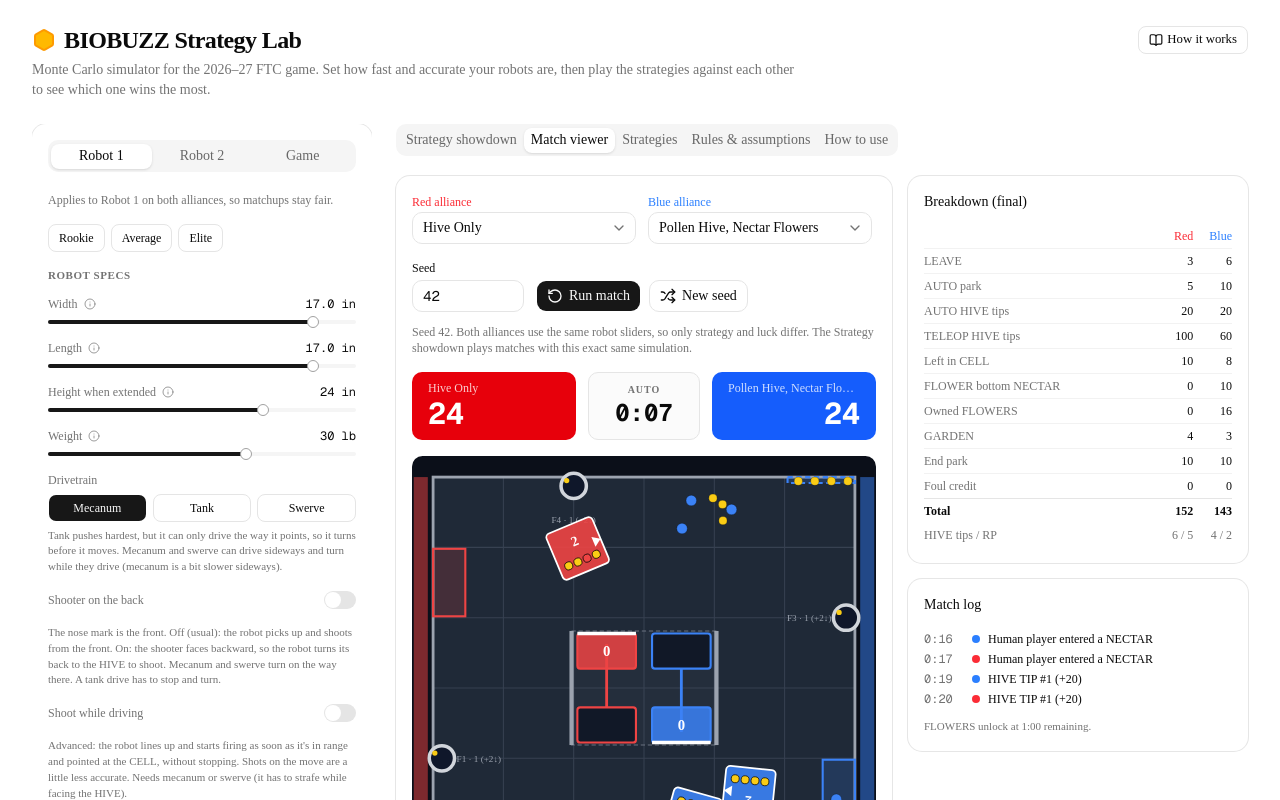
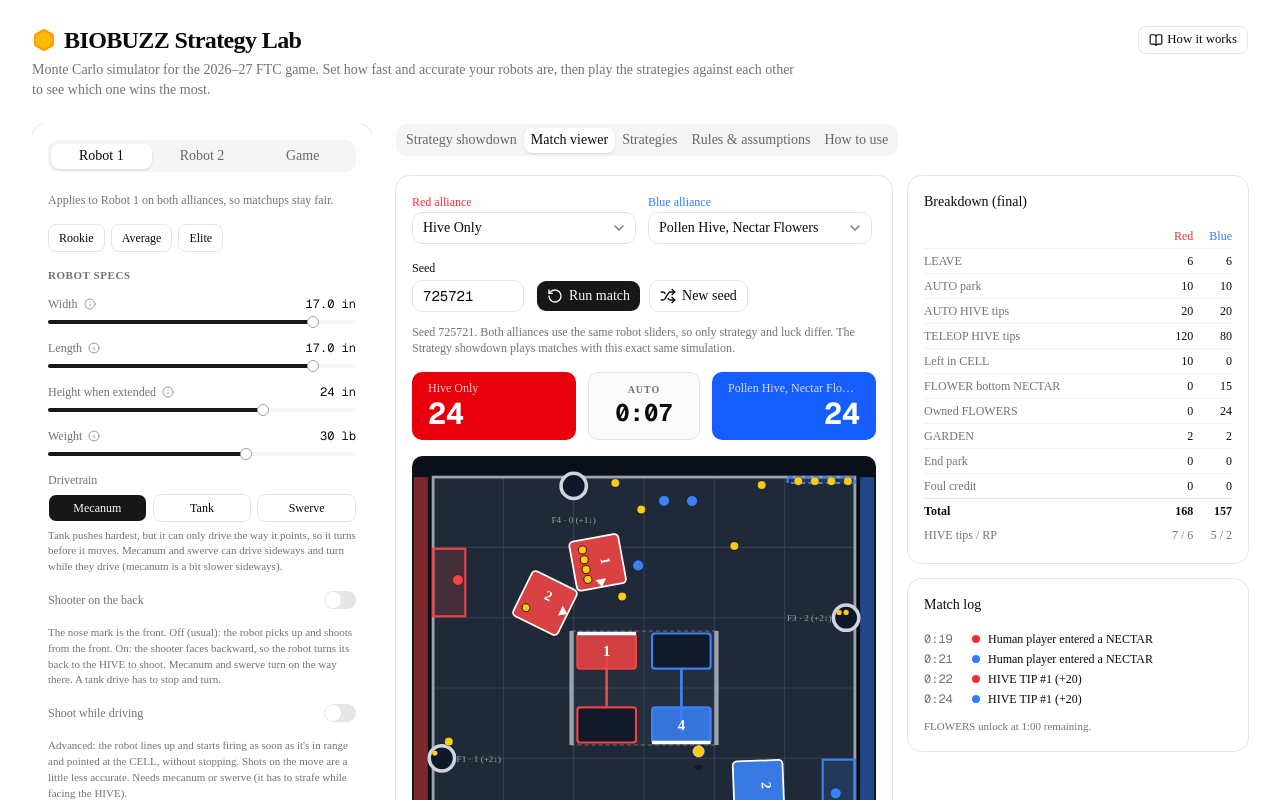
Before and after one commit to 6603GuildofGears/biobuzz-strategy-lab, a Next.js app: page /match in a window 1280 px wide. Shown: the top 800 px of the page. Built offline with nearby package versions, Linux system fonts and the light colour scheme.

Commit message:
Start each visit to the Match page on a new seed.
Co-authored-by: ken.uhlenkamp <ken.uhlenkamp@gmail.com>

```diff
--- a/src/components/sim/match-viewer.tsx
+++ b/src/components/sim/match-viewer.tsx
@@ -65,17 +65,18 @@ export function MatchViewer({
   onExitReplay: () => void;
 }) {
   const first = replay?.matches[0];
+  const openedSeed = first?.seed;
   const [redId, setRedId] = useState(first?.redId ?? strategies[0].id);
   const [blueId, setBlueId] = useState(first?.blueId ?? strategies[1].id);
-  const [seed, setSeed] = useState(first?.seed ?? 42);
-  const [seedText, setSeedText] = useState(String(first?.seed ?? 42));
+  const [seed, setSeed] = useState(openedSeed ?? 0);
+  const [seedText, setSeedText] = useState(openedSeed != null ? String(openedSeed) : "");
   const [replayIndex, setReplayIndex] = useState(0);
   const byId = (id: string, fallback: Strategy) => strategies.find((s) => s.id === id) ?? fallback;
   const red = byId(redId, strategies[0]);
   const blue = byId(blueId, strategies[1]);
   const play = (r: string, b: string, s: number) =>
     simulateMatch({ red: byId(r, strategies[0]), blue: byId(b, strategies[1]), profiles, settings, seed: s, record: true });
-  const [result, setResult] = useState<MatchResult | null>(() => play(redId, blueId, seed));
+  const [result, setResult] = useState<MatchResult | null>(() => (openedSeed != null ? play(redId, blueId, openedSeed) : null));
   const [frameIdx, setFrameIdx] = useState(0);
   const [playing, setPlaying] = useState(true);
   const [speed, setSpeed] = useState(4);
@@ -101,8 +102,17 @@ export function MatchViewer({
   };
 
   useEffect(() => {
+    if (openedSeed != null) return;
+    const s = Math.floor(Math.random() * 1e6);
+    const id = setTimeout(() => load(redId, blueId, s, "new_seed"), 0);
+    return () => clearTimeout(id);
+    // A fresh seed on each visit. The timeout keeps this out of the render itself.
+    // eslint-disable-next-line react-hooks/exhaustive-deps
+  }, []);
+  useEffect(() => {
+    if (result === null) return;
     setSeedText(String(seed));
-  }, [seed]);
+  }, [seed, result]);
   const showReplay = (i: number) => {
     const m = replay?.matches[i];
     if (!m) return;
@@ -215,7 +225,7 @@ export function MatchViewer({
             </div>
           </div>
           <p className="text-xs text-muted-foreground">
-            Seed {seed}. Both alliances use the same robot sliders, so only strategy and luck differ. The Strategy showdown plays matches with this exact
+            Seed {result ? seed : "…"}. Both alliances use the same robot sliders, so only strategy and luck differ. The Strategy showdown plays matches with this exact
             same simulation.
           </p>
         </CardHeader>
```
